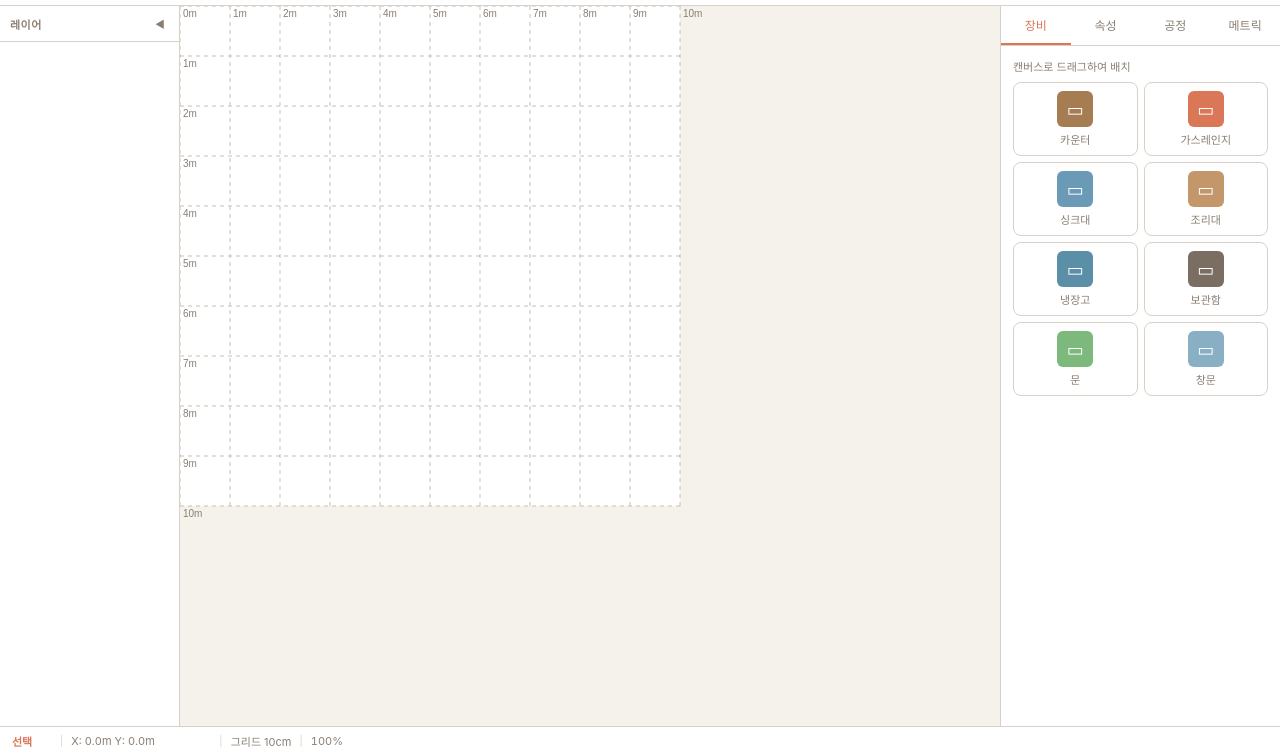
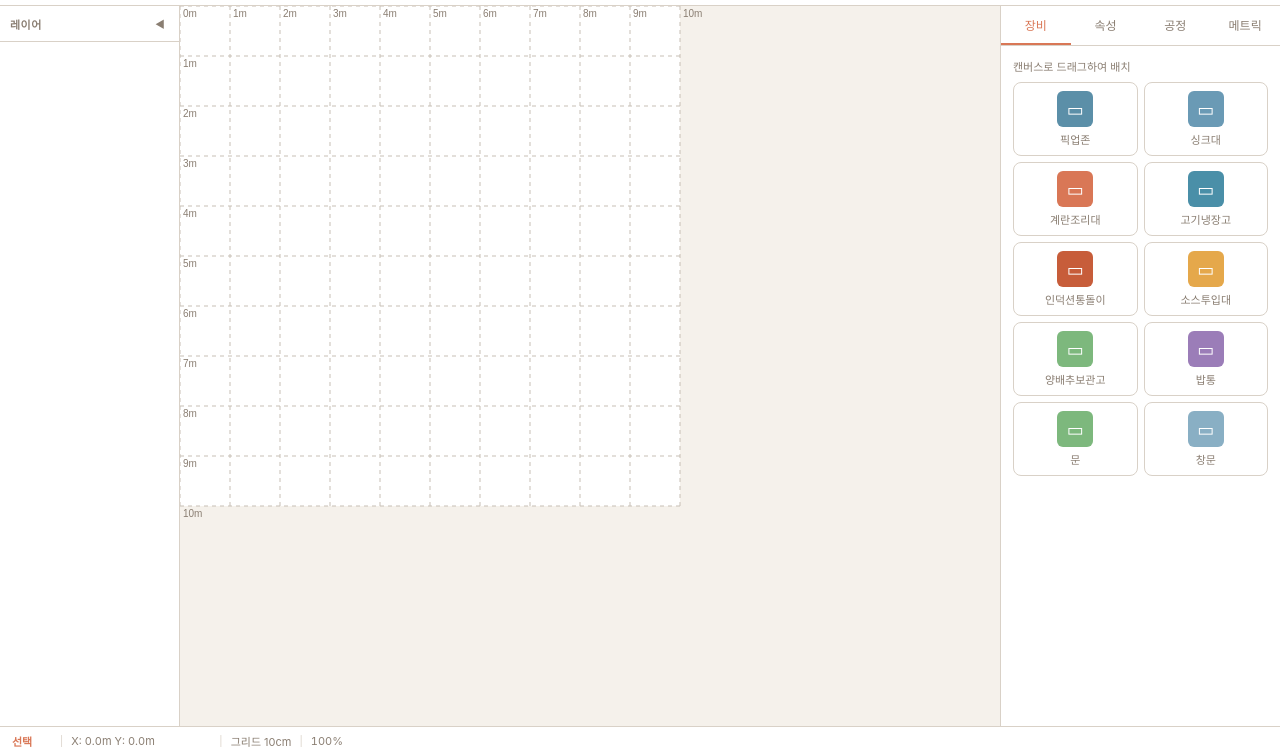
Before and after one commit to Autogeared/ssabbamat-infra, a website: page public/index.html in a window 1280 px wide. Shown: the part 46-800 px from the top of the page. Drawn offline with nearby package versions, Linux system fonts and the light colour scheme.

Commit message:
feat: replace equipment palette with ssabbamat-specific components
Pickup zone, sink, egg prep, meat fridge, induction spinner,
sauce station, cabbage storage, rice cooker

Co-Authored-By: Claude Opus 4.6 <noreply@anthropic.com>

```diff
--- a/public/editor/objects.js
+++ b/public/editor/objects.js
@@ -7,12 +7,14 @@ const ObjectFactory = (() => {
     wall:       { w: 200, h: 0, color: '#222222', label: '벽' },
     door:       { w: 50, h: 5, color: '#7DB87D', label: '문' },
     window:     { w: 50, h: 5, color: '#89AFC4', label: '창문' },
-    counter:    { w: 150, h: 50, color: '#A67C52', label: '카운터' },
-    'gas-range':{ w: 50, h: 50, color: '#D97756', label: '가스레인지' },
-    sink:       { w: 50, h: 50, color: '#6A9AB5', label: '싱크대' },
-    'prep-table':{ w: 100, h: 50, color: '#C4976A', label: '조리대' },
-    fridge:     { w: 50, h: 50, color: '#5B8FA8', label: '냉장고' },
-    storage:    { w: 50, h: 50, color: '#7A6E62', label: '보관함' },
+    'pickup-zone':    { w: 100, h: 60, color: '#5B8FA8', label: '픽업존' },
+    sink:             { w: 60, h: 50, color: '#6A9AB5', label: '싱크대' },
+    'egg-prep':       { w: 80, h: 50, color: '#D97756', label: '계란조리대' },
+    'meat-fridge':    { w: 60, h: 60, color: '#4A8FA8', label: '고기냉장고' },
+    'induction-spin': { w: 60, h: 60, color: '#C75D3A', label: '인덕션통돌이' },
+    'sauce-station':  { w: 70, h: 50, color: '#E5A84B', label: '소스투입대' },
+    'cabbage-storage':{ w: 60, h: 60, color: '#7DB87D', label: '양배추보관고' },
+    'rice-cooker':    { w: 50, h: 50, color: '#9B7DB8', label: '밥통' },
   };
 
   const STATION_META = {
--- a/public/index.html
+++ b/public/index.html
@@ -70,29 +70,37 @@
           캔버스로 드래그하여 배치
         </p>
         <div class="palette-grid">
-          <div class="palette-item" data-type="counter" draggable="true">
-            <div class="palette-icon" style="background:#A67C52;">▭</div>
-            <span>카운터</span>
-          </div>
-          <div class="palette-item" data-type="gas-range" draggable="true">
-            <div class="palette-icon" style="background:#D97756;">▭</div>
-            <span>가스레인지</span>
+          <div class="palette-item" data-type="pickup-zone" draggable="true">
+            <div class="palette-icon" style="background:#5B8FA8;">▭</div>
+            <span>픽업존</span>
           </div>
           <div class="palette-item" data-type="sink" draggable="true">
             <div class="palette-icon" style="background:#6A9AB5;">▭</div>
             <span>싱크대</span>
           </div>
-          <div class="palette-item" data-type="prep-table" draggable="true">
-            <div class="palette-icon" style="background:#C4976A;">▭</div>
-            <span>조리대</span>
+          <div class="palette-item" data-type="egg-prep" draggable="true">
+            <div class="palette-icon" style="background:#D97756;">▭</div>
+            <span>계란조리대</span>
           </div>
-          <div class="palette-item" data-type="fridge" draggable="true">
-            <div class="palette-icon" style="background:#5B8FA8;">▭</div>
-            <span>냉장고</span>
+          <div class="palette-item" data-type="meat-fridge" draggable="true">
+            <div class="palette-icon" style="background:#4A8FA8;">▭</div>
+            <span>고기냉장고</span>
           </div>
-          <div class="palette-item" data-type="storage" draggable="true">
-            <div class="palette-icon" style="background:#7A6E62;">▭</div>
-            <span>보관함</span>
+          <div class="palette-item" data-type="induction-spin" draggable="true">
+            <div class="palette-icon" style="background:#C75D3A;">▭</div>
+            <span>인덕션통돌이</span>
+          </div>
+          <div class="palette-item" data-type="sauce-station" draggable="true">
+            <div class="palette-icon" style="background:#E5A84B;">▭</div>
+            <span>소스투입대</span>
+          </div>
+          <div class="palette-item" data-type="cabbage-storage" draggable="true">
+            <div class="palette-icon" style="background:#7DB87D;">▭</div>
+            <span>양배추보관고</span>
+          </div>
+          <div class="palette-item" data-type="rice-cooker" draggable="true">
+            <div class="palette-icon" style="background:#9B7DB8;">▭</div>
+            <span>밥통</span>
           </div>
           <div class="palette-item" data-type="door" draggable="true">
             <div class="palette-icon" style="background:#7DB87D;">▭</div>
--- a/public/ui/command-palette.js
+++ b/public/ui/command-palette.js
@@ -26,14 +26,16 @@ const CommandPalette = (() => {
     // 분석
     { id: 'ai-insights',  label: 'AI 분석',       shortcut: '',        category: '분석', action: () => ModalManager.showInsights() },
     // 장비 배치
-    { id: 'add-counter',   label: '카운터 추가',    shortcut: '', category: '장비', action: () => addEquipment('counter') },
-    { id: 'add-gas-range', label: '가스레인지 추가', shortcut: '', category: '장비', action: () => addEquipment('gas-range') },
-    { id: 'add-sink',      label: '싱크대 추가',    shortcut: '', category: '장비', action: () => addEquipment('sink') },
-    { id: 'add-prep-table',label: '조리대 추가',    shortcut: '', category: '장비', action: () => addEquipment('prep-table') },
-    { id: 'add-fridge',    label: '냉장고 추가',    shortcut: '', category: '장비', action: () => addEquipment('fridge') },
-    { id: 'add-storage',   label: '보관함 추가',    shortcut: '', category: '장비', action: () => addEquipment('storage') },
-    { id: 'add-door',      label: '문 추가',        shortcut: '', category: '장비', action: () => addEquipment('door') },
-    { id: 'add-window',    label: '창문 추가',      shortcut: '', category: '장비', action: () => addEquipment('window') },
+    { id: 'add-pickup-zone',    label: '픽업존 추가',       shortcut: '', category: '장비', action: () => addEquipment('pickup-zone') },
+    { id: 'add-sink',           label: '싱크대 추가',       shortcut: '', category: '장비', action: () => addEquipment('sink') },
+    { id: 'add-egg-prep',       label: '계란조리대 추가',   shortcut: '', category: '장비', action: () => addEquipment('egg-prep') },
+    { id: 'add-meat-fridge',    label: '고기냉장고 추가',   shortcut: '', category: '장비', action: () => addEquipment('meat-fridge') },
+    { id: 'add-induction-spin', label: '인덕션통돌이 추가', shortcut: '', category: '장비', action: () => addEquipment('induction-spin') },
+    { id: 'add-sauce-station',  label: '소스투입대 추가',   shortcut: '', category: '장비', action: () => addEquipment('sauce-station') },
+    { id: 'add-cabbage-storage',label: '양배추보관고 추가', shortcut: '', category: '장비', action: () => addEquipment('cabbage-storage') },
+    { id: 'add-rice-cooker',    label: '밥통 추가',         shortcut: '', category: '장비', action: () => addEquipment('rice-cooker') },
+    { id: 'add-door',           label: '문 추가',           shortcut: '', category: '장비', action: () => addEquipment('door') },
+    { id: 'add-window',         label: '창문 추가',         shortcut: '', category: '장비', action: () => addEquipment('window') },
     // 보기
     { id: 'view-theme',   label: '테마 전환',     shortcut: '',        category: '보기', action: () => document.getElementById('btn-theme').click() },
   ];
--- a/public/ui/sidebar.js
+++ b/public/ui/sidebar.js
@@ -99,9 +99,11 @@ const Sidebar = (() => {
 
   function fillProperties(obj) {
     const typeLabels = {
-      wall: '벽', door: '문', window: '창문', counter: '카운터',
-      'gas-range': '가스레인지', sink: '싱크대', 'prep-table': '조리대',
-      fridge: '냉장고', storage: '보관함',
+      wall: '벽', door: '문', window: '창문',
+      'pickup-zone': '픽업존', sink: '싱크대', 'egg-prep': '계란조리대',
+      'meat-fridge': '고기냉장고', 'induction-spin': '인덕션통돌이',
+      'sauce-station': '소스투입대', 'cabbage-storage': '양배추보관고',
+      'rice-cooker': '밥통',
     };
 
     document.getElementById('prop-type').textContent = typeLabels[obj.type] || obj.type;
```
